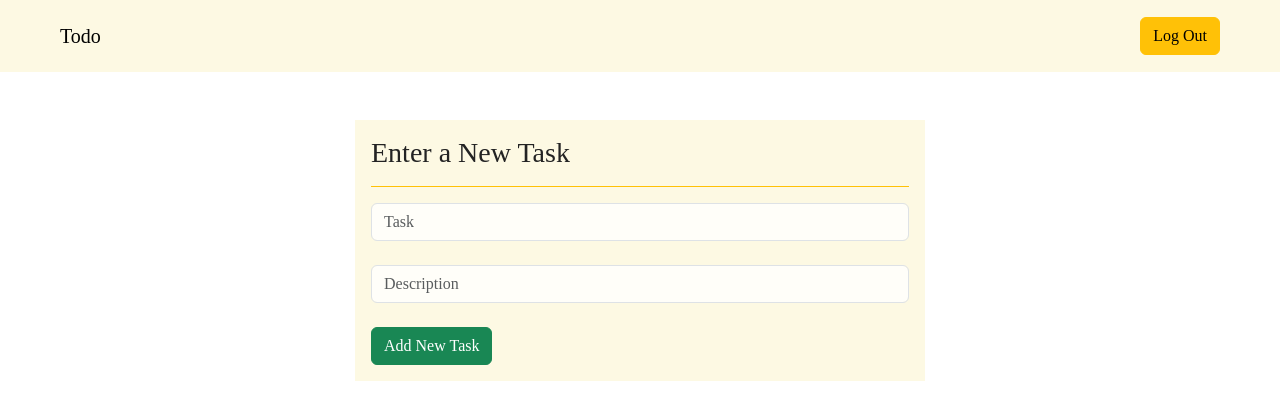
After one commit to ahmad-44/django-todo-app, a Django app: page /create_todo in a window 1280 px wide. The commit adds this page. Shown: the top 420 px of the page. Run offline with Django 3.2, Linux system fonts and the light colour scheme; the visitor is signed in with stand-in values (Sample User, id 1); some libraries are stand-ins or nearby versions.

Commit message:
Task Creation is done. Both the design and logic. Working fine.

```diff
--- a/accounts/views.py
+++ b/accounts/views.py
@@ -1,6 +1,7 @@
 from django.shortcuts import render, redirect
 from django.contrib.auth.models import User, auth
 from django.contrib import messages
+from django.contrib.auth.decorators import login_required
 
 # Create your views here.
 def register(request):
@@ -42,7 +43,7 @@ def login(request):
    else:
     return render(request, 'login.html') #GET request
 
-
+@login_required(login_url='/')
 def logout(request):
     auth.logout(request)
     return redirect('/')
--- /dev/null
+++ b/templates/create_todo.html
@@ -0,0 +1,15 @@
+{% extends "base.html" %}
+
+{% block content %}
+    <h3 class="text-start border-bottom border-warning pb-3">Enter a New Task</h2>
+    <form action="create_todo" method="post" class="pt-2">
+        {% csrf_token %}
+        <input type="text" name="title" placeholder="Task" class="form-control" required><br>
+        <input type="text" name="desc" placeholder="Description" class="form-control" required><br>
+        <input type="submit" value="Add New Task" class="btn btn-success">
+    </form>
+    {% for message in messages %}
+        <p class="mt-3 p-2 text-danger">{{message}}</p>
+    {% endfor %}
+
+{% endblock content %}
--- a/templates/index.html
+++ b/templates/index.html
@@ -4,7 +4,7 @@
             <h2 class="text-center border-bottom border-warning pb-3">Greetings {{ request.user.first_name  }}</h2>
             <div class="d-flex justify-content-between pb-2">
                 <h4 class="text-center mt-2 mb-0">Todos</h4>
-                <a class="btn btn-warning btn-sm pt-2">Add Task</a>
+                <a href="create_todo" class="btn btn-warning btn-sm pt-2">Add Task</a>
             </div>
 
         <ul class="list-group list-group-flush">
@@ -22,6 +22,6 @@
             {% endfor %}
         </ul>
         {% else %}
-            <h2 class="text-center border-bottom border-warning pb-3">Please Login To Access Your Data</h2>
+            <h2 class="text-center border-bottom border-warning pb-3">Please Login To Access Your ToDos</h2>
         {% endif %}
     {% endblock content %}
--- a/templates/login.html
+++ b/templates/login.html
@@ -4,8 +4,8 @@
     <h3 class="text-start border-bottom border-warning pb-3">Please Sign in To Access Your Todos</h3>
     <form action="login" method="post" class="pt-2">
         {% csrf_token %}
-        <input type="text" name="username" placeholder="Username" class="form-control"><br>
-        <input type="password" name="password" placeholder="Password" class="form-control"><br>
+        <input type="text" name="username" placeholder="Username" class="form-control" required><br>
+        <input type="password" name="password" placeholder="Password" class="form-control" required><br>
         <input type="submit" value="Login" class="btn btn-success">
     </form>
 
--- a/todo_app/models.py
+++ b/todo_app/models.py
@@ -8,3 +8,9 @@ class Task(models.Model):
     desc = models.TextField()
     is_Task_Completed = models.BooleanField(default=False)
     user = models.ForeignKey(User, on_delete=models.CASCADE)
+
+    # def __init__(self, title: str, desc: str, user_id: User, is_Task_Completed=False):
+    #     self.title = title
+    #     self.desc = desc
+    #     self.user_id = user_id
+    #     self.is_Task_Completed = is_Task_Completed
--- a/todo_app/urls.py
+++ b/todo_app/urls.py
@@ -2,5 +2,6 @@ from django.urls import path
 from . import views
 
 urlpatterns = [
-    path("", views.index, name="index")
+    path("", views.index, name="index"),
+    path("create_todo", views.create_todo, name="create_todo")
 ]
--- a/todo_app/views.py
+++ b/todo_app/views.py
@@ -1,6 +1,7 @@
-from django.shortcuts import render
+from django.shortcuts import render, redirect
 from .models import Task
 from django.contrib.auth.models import User
+from django.contrib.auth.decorators import login_required
 
 # Create your views here.
 def index(request):
@@ -9,3 +10,16 @@ def index(request):
 
 
     return render(request, 'index.html', {'tasks': tasks})
+
+@login_required(login_url='/')
+def create_todo(request):
+    if request.method == 'POST':
+        title = request.POST['title']
+        desc = request.POST['desc']
+
+        task = Task.objects.create(title = title, desc = desc, user_id = request.user.id)
+        task.save()
+        print('task created')
+        return redirect('/')
+
+    return render(request, 'create_todo.html')
```
Also changed, not shown: templates/register.html (+4 -4 lines).
